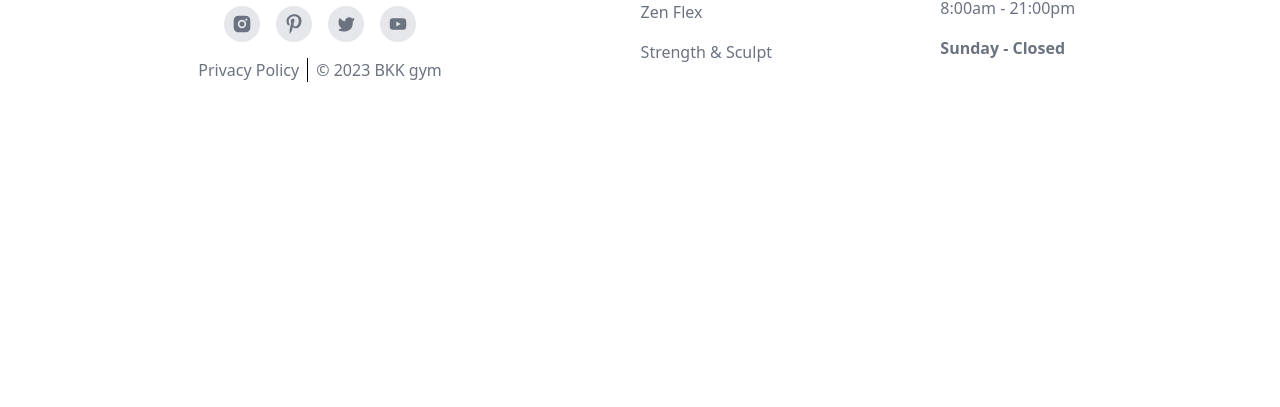
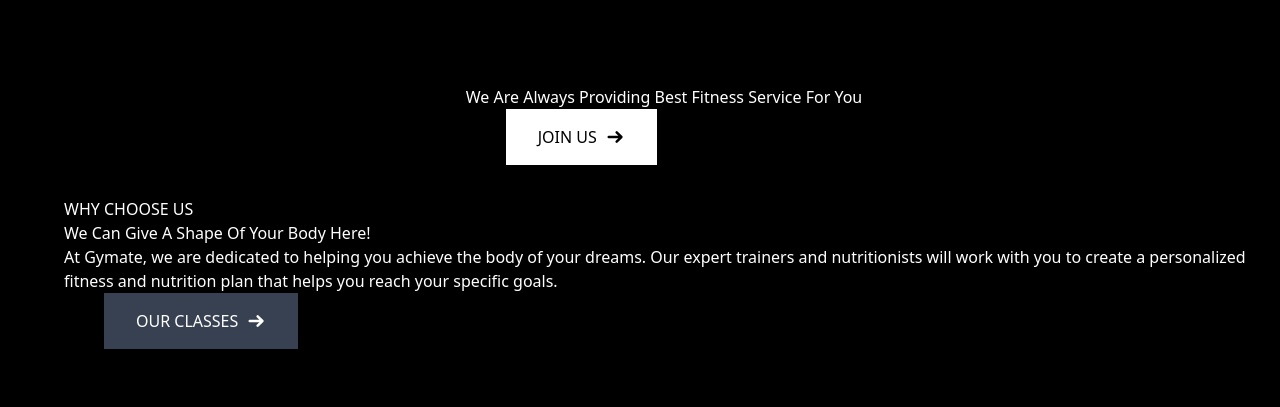
Before and after one commit to OnigiriKing/new-project, a React (Create React App) app: page / in a window 1280 px wide. Shown: the part 2851-3258 px from the top of the page. Before the commit the page ends 2997 px from the top, so only its background shows below. Built offline with nearby package versions, Linux system fonts and the light colour scheme.

Commit message:
ChooseUs update

```diff
--- a/src/components/homeComp/Home.ChooseUs/ChooseUs.jsx
+++ b/src/components/homeComp/Home.ChooseUs/ChooseUs.jsx
@@ -1,13 +1,14 @@
 import allSvg from "svg/allSvg";
+import { Link } from "react-router-dom";
 
 
-export default function Welcome() {
+export default function ChooseUs() {
   return (
     <div class="flex center h-[107vh] justify-end items-center  bg-black pt-24 text-white">
       <div class="flex flex-col common-wrapper items-center gap-8 mx-4">
         <div>
-          <h3></h3>
-          <Link class="self-start ml-10 font-medium text-white bg-gray-700 px-8 py-4 group hover:bg-red-600 duration-500 flex items-center gap-2">
+          <h3>We Are Always Providing Best Fitness Service For You</h3>
+          <Link class="self-start ml-10 font-medium text-black bg-white px-8 py-4 group flex items-center gap-2 justify-center w-fit">
             JOIN US {allSvg(20).arrow}
           </Link>
         </div>
@@ -27,7 +28,7 @@ export default function Welcome() {
                 <h5></h5>
                 <div></div>
               </div>
-              <Link class="self-start ml-10 font-medium text-black bg-white px-8 py-4 group hover:bg-red-600 duration-500 flex items-center gap-2">
+              <Link class="self-start ml-10 font-medium text-white bg-gray-700 px-8 py-4 group hover:bg-red-600 duration-500 flex items-center gap-2 justify-center w-fit">
                 OUR CLASSES {allSvg(20).arrow}
               </Link>
             </div>
--- a/src/components/homeComp/Home.jsx
+++ b/src/components/homeComp/Home.jsx
@@ -1,14 +1,16 @@
 import Welcome from "./Home.Welcome/Welcome";
 import About from "./Home.About/About";
 import Classes from "./Home.Classes/Classes";
+import ChooseUs from "./Home.ChooseUs/ChooseUs";
 
 export default function Home() {
 
   return (
     <div class="">
-    <Welcome />
-    <About />
-    <Classes />
+      <Welcome />
+      <About />
+      <Classes />
+      <ChooseUs />
     </div>
   );
 }
```
Also changed, not shown: src/dist/style.css.
